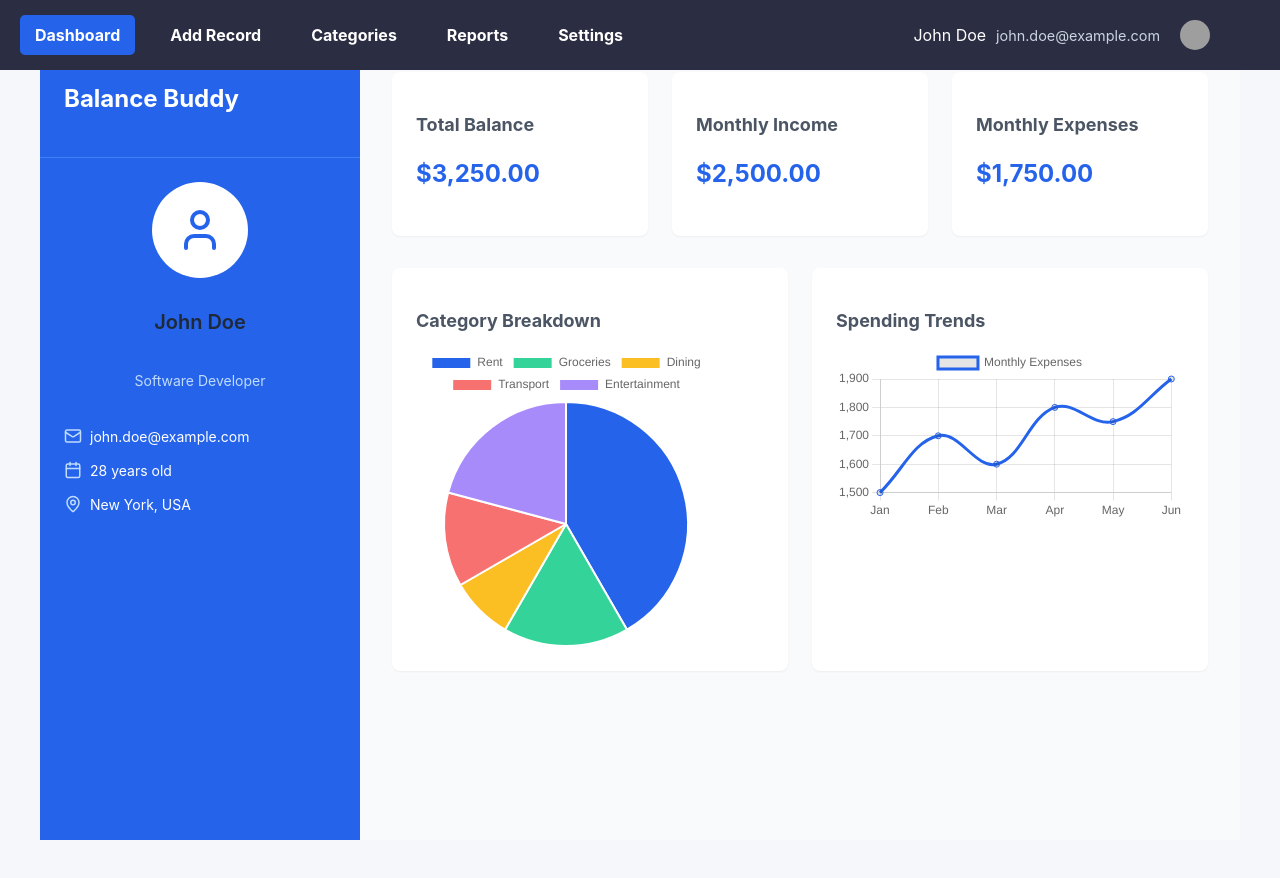
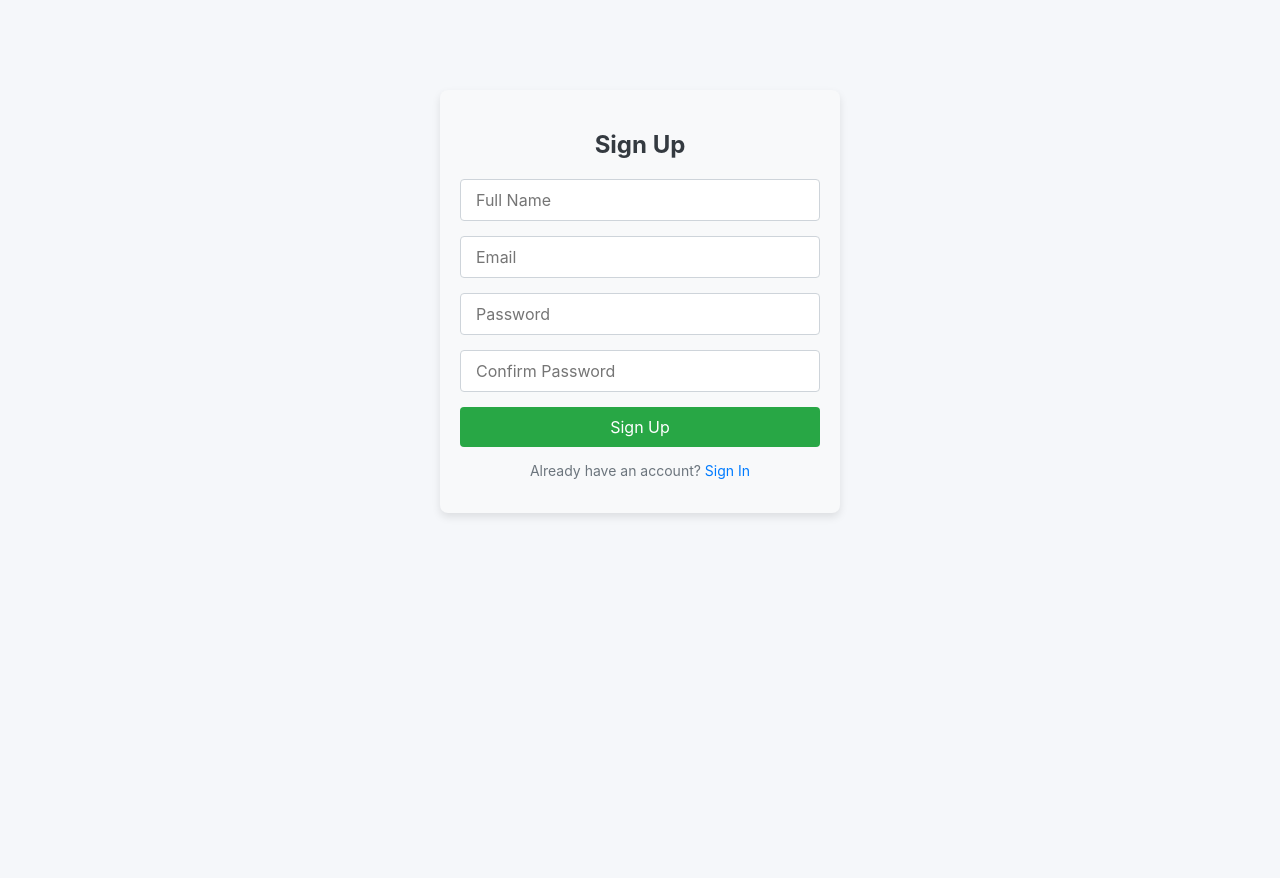
Before and after one commit to AshenDeminda/GUI, a React (Vite) app in the folder expense_tracker/: page / in a window 1280 px wide. After the commit the page ends 816 px from the top, so only its background shows below. Built offline with nearby package versions, Linux system fonts and the light colour scheme; grey boxes are pictures that could not be loaded.

Commit message:
Link signin,up with dashboard

```diff
--- a/expense_tracker/src/App.jsx
+++ b/expense_tracker/src/App.jsx
@@ -1,25 +1,41 @@
-import React from 'react';
-import { BrowserRouter as Router, Route, Routes } from 'react-router-dom';
-import Navbar from './Components/Navbar';
+import React, { useState } from 'react';
+import { BrowserRouter as Router, Route, Routes, Navigate } from 'react-router-dom';
+import Layout from './Layout';
 import Dashboard from './Pages/Dashboard';
 import AddRecord from './Pages/AddRecord';
 import Categories from './Pages/Categories';
 import Reports from './Pages/Reports';
 import Settings from './Pages/Settings';
+import SignIn from './Pages/SignIn';
+import SignUp from './Pages/SignUp';
 
-import './App.css'; // Main App CSS
+import './App.css';
 
 function App() {
+  const [isLoggedIn, setIsLoggedIn] = useState(false);
+
+  const handleLogin = () => {
+    setIsLoggedIn(true);
+  };
+
+  const handleLogout = () => {
+    setIsLoggedIn(false);
+  };
+
   return (
     <Router>
-      <Navbar />
-      <Routes>
-        <Route path="/" element={<Dashboard />} />
-        <Route path="/add-record" element={<AddRecord />} />
-        <Route path="/categories" element={<Categories />} />
-        <Route path="/reports" element={<Reports />} />
-        <Route path="/settings" element={<Settings />} />
-      </Routes>
+      <Layout>
+        <Routes>
+          <Route path="/" element={isLoggedIn ? <Navigate to="/dashboard" /> : <SignUp onLogin={handleLogin} />} />
+          <Route path="/dashboard" element={isLoggedIn ? <Dashboard onLogout={handleLogout} /> : <Navigate to="/signin" />} />
+          <Route path="/add-record" element={isLoggedIn ? <AddRecord /> : <Navigate to="/signin" />} />
+          <Route path="/categories" element={isLoggedIn ? <Categories /> : <Navigate to="/signin" />} />
+          <Route path="/reports" element={isLoggedIn ? <Reports /> : <Navigate to="/signin" />} />
+          <Route path="/settings" element={isLoggedIn ? <Settings /> : <Navigate to="/signin" />} />
+          <Route path="/signin" element={isLoggedIn ? <Navigate to="/dashboard" /> : <SignIn onLogin={handleLogin} />} />
+          <Route path="/signup" element={isLoggedIn ? <Navigate to="/dashboard" /> : <SignUp onLogin={handleLogin} />} />
+        </Routes>
+      </Layout>
     </Router>
   );
 }
--- a/expense_tracker/src/Components/Navbar.jsx
+++ b/expense_tracker/src/Components/Navbar.jsx
@@ -9,7 +9,7 @@ const Navbar = () => {
     <nav className="navbar">
       <div className="nav-content">
         <div className="nav-links">
-          <Link to="/" className={location.pathname === '/' ? 'active' : ''}>Dashboard</Link>
+          <Link to="/dashboard" className={location.pathname === '/dashboard' ? 'active' : ''}>Dashboard</Link>
           <Link to="/add-record" className={location.pathname === '/add-record' ? 'active' : ''}>Add Record</Link>
           <Link to="/categories" className={location.pathname === '/categories' ? 'active' : ''}>Categories</Link>
           <Link to="/reports" className={location.pathname === '/reports' ? 'active' : ''}>Reports</Link>
--- /dev/null
+++ b/expense_tracker/src/Layout.jsx
@@ -0,0 +1,17 @@
+import React from 'react';
+import { useLocation } from 'react-router-dom';
+import Navbar from './Components/Navbar';
+
+const Layout = ({ children }) => {
+  const location = useLocation();
+  const hideNavbar = location.pathname === '/signin' || location.pathname === '/signup' || location.pathname === '/';
+
+  return (
+    <>
+      {!hideNavbar && <Navbar />}
+      {children}
+    </>
+  );
+};
+
+export default Layout;
--- a/expense_tracker/src/Pages/Dashboard.jsx
+++ b/expense_tracker/src/Pages/Dashboard.jsx
@@ -15,7 +15,7 @@ ChartJS.register(
   Legend
 );
 
-const Dashboard = () => {
+const Dashboard = ({ onLogout }) => {
   const userData = {
     name: "John Doe",
     email: "john.doe@example.com",
--- a/expense_tracker/src/Pages/SignIn.jsx
+++ b/expense_tracker/src/Pages/SignIn.jsx
@@ -1,22 +1,27 @@
 import React from "react";
-import "./Auth.css";
+import { useNavigate } from "react-router-dom";
+import '../Styles/SignInUp.css';
 
-function SignIn() {
+function SignIn({ onLogin }) {
+  const navigate = useNavigate();
+
   const handleSubmit = (e) => {
     e.preventDefault();
-    // Add sign-in logic here
+    // Simulate successful login logic here
     console.log("Sign-In form submitted");
+    onLogin(); // Update login status
+    navigate("/dashboard"); // Redirect to Dashboard
   };
 
   return (
-    <div className="auth-container">
-      <h2 className="auth-title">Sign In</h2>
-      <form className="auth-form" onSubmit={handleSubmit}>
-        <input type="email" placeholder="Email" className="auth-input" required />
-        <input type="password" placeholder="Password" className="auth-input" required />
-        <button type="submit" className="auth-button">Sign In</button>
+    <div className="form-container">
+      <h2 className="form-title">Sign In</h2>
+      <form className="form" onSubmit={handleSubmit}>
+        <input type="email" placeholder="Email" className="form-input" required />
+        <input type="password" placeholder="Password" className="form-input" required />
+        <button type="submit" className="form-button">Sign In</button>
       </form>
-      <p className="auth-footer">
+      <p className="form-footer">
         Don't have an account? <a href="/signup">Sign Up</a>
       </p>
     </div>
--- a/expense_tracker/src/Pages/SignUp.jsx
+++ b/expense_tracker/src/Pages/SignUp.jsx
@@ -1,24 +1,29 @@
 import React from "react";
-import "./Auth.css";
+import { useNavigate } from "react-router-dom";
+import '../Styles/SignInUp.css';
 
-function SignUp() {
+function SignUp({ onLogin }) {
+  const navigate = useNavigate();
+
   const handleSubmit = (e) => {
     e.preventDefault();
-    // Add sign-up logic here
+    // Simulate successful sign-up logic here
     console.log("Sign-Up form submitted");
+    onLogin(); // Update login status
+    navigate("/dashboard"); // Redirect to Dashboard
   };
 
   return (
-    <div className="auth-container">
-      <h2 className="auth-title">Sign Up</h2>
-      <form className="auth-form" onSubmit={handleSubmit}>
-        <input type="text" placeholder="Full Name" className="auth-input" required />
-        <input type="email" placeholder="Email" className="auth-input" required />
-        <input type="password" placeholder="Password" className="auth-input" required />
-        <input type="password" placeholder="Confirm Password" className="auth-input" required />
-        <button type="submit" className="auth-button">Sign Up</button>
+    <div className="form-container">
+      <h2 className="form-title">Sign Up</h2>
+      <form className="form" onSubmit={handleSubmit}>
+        <input type="text" placeholder="Full Name" className="form-input" required />
+        <input type="email" placeholder="Email" className="form-input" required />
+        <input type="password" placeholder="Password" className="form-input" required />
+        <input type="password" placeholder="Confirm Password" className="form-input" required />
+        <button type="submit" className="form-button">Sign Up</button>
       </form>
-      <p className="auth-footer">
+      <p className="form-footer">
         Already have an account? <a href="/signin">Sign In</a>
       </p>
     </div>
--- a/expense_tracker/src/Styles/SignInUp.css
+++ b/expense_tracker/src/Styles/SignInUp.css
@@ -1,5 +1,5 @@
-/* Auth Form Container */
-.auth-container {
+/* Form Container */
+.form-container {
     max-width: 400px;
     margin: 50px auto;
     padding: 20px;
@@ -10,20 +10,20 @@
   }
 
   /* Title */
-  .auth-title {
+  .form-title {
     font-size: 24px;
     color: #343a40;
     margin-bottom: 20px;
   }
 
   /* Form Styling */
-  .auth-form {
+  .form {
     display: flex;
     flex-direction: column;
     gap: 15px;
   }
 
-  .auth-input {
+  .form-input {
     padding: 10px 15px;
     font-size: 16px;
     border: 1px solid #ced4da;
@@ -31,13 +31,13 @@
     transition: border-color 0.3s ease;
   }
 
-  .auth-input:focus {
+  .form-input:focus {
     border-color: #007bff;
     outline: none;
   }
 
   /* Button Styling */
-  .auth-button {
+  .form-button {
     padding: 10px 15px;
     font-size: 16px;
     color: #fff;
@@ -48,22 +48,22 @@
     transition: background-color 0.3s ease;
   }
 
-  .auth-button:hover {
+  .form-button:hover {
     background-color: #218838;
   }
 
   /* Footer Text */
-  .auth-footer {
+  .form-footer {
     margin-top: 15px;
     font-size: 14px;
     color: #6c757d;
   }
 
-  .auth-footer a {
+  .form-footer a {
     color: #007bff;
     text-decoration: none;
   }
 
-  .auth-footer a:hover {
+  .form-footer a:hover {
     text-decoration: underline;
   }
```
